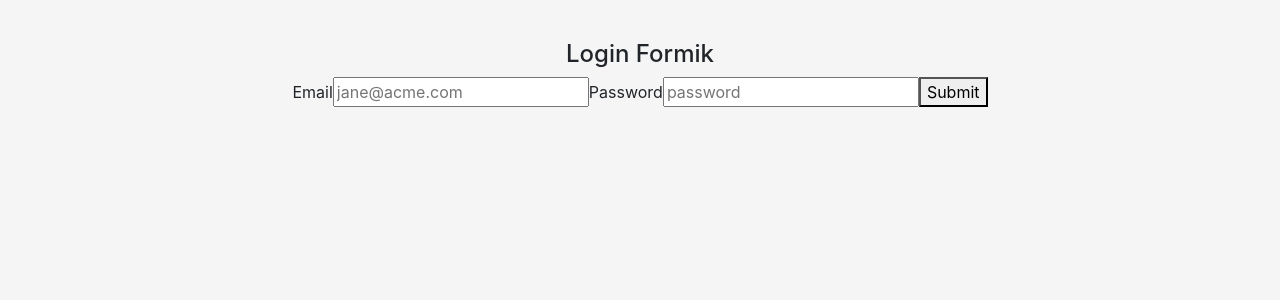
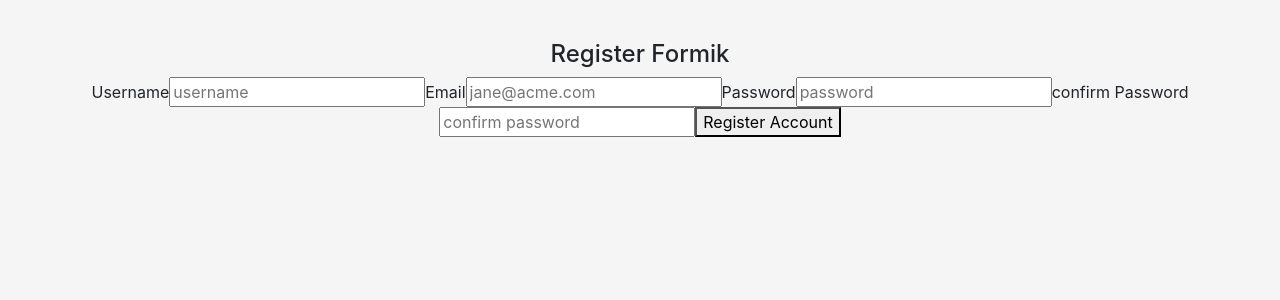
Before and after one commit to GianinaLC/my-app-22, a React (Create React App) app: page / in a window 1280 px wide. Shown: the top 300 px of the page. Built offline with nearby package versions, Linux system fonts and the light colour scheme.

Commit message:
register formik, clase user

```diff
--- a/src/App.js
+++ b/src/App.js
@@ -8,6 +8,7 @@
 import Ejemplo4 from './hooks/Ejemplo4';
 import Optionalrender from './components/pure/opcionalRender';
 import LoginFormik from './components/pure/forms/loginFormik';
+import RegisterFormik from './components/pure/forms/registerFormik';
 
 function App() {
   return (
@@ -25,7 +26,8 @@
       {/* ejemplos de renderizado condicional */}
       {/* <Optionalrender /> */}
       {/* ejemplo formik yup */}
-      <LoginFormik></LoginFormik>
+      {/* <LoginFormik></LoginFormik> */}
+      <RegisterFormik></RegisterFormik>
     </div>
   );
 }
--- /dev/null
+++ b/src/components/pure/forms/registerFormik.jsx
@@ -0,0 +1,147 @@
+//models
+import { User } from '../../../models/user.class';
+import { ROLES } from '../../../models/roles.enum';
+
+import { Formik, Field, Form, ErrorMessage } from 'formik';
+import * as Yup from 'yup';
+
+const RegisterFormik = () => {
+    let user = new User();
+
+    const initialValues = {
+        username: '',
+        email: '',
+        password: '',
+        confirm: '',//to confirm password
+        role: ROLES.USER //por defecto
+    }
+
+    const registerSchema = Yup.object().shape(
+        {
+            username: Yup.string()
+                .min(6, 'username muy corto')
+                .max(12, 'username muy largo')
+                .required('username es requerido'),
+
+            email: Yup.string()
+                .email('Invalid email format')
+                .required('Email is required'),
+
+            role: Yup.string()
+                .oneOf([ROLES.USER, ROLES.ADMIN], 'Debes elegir un rol de usuario')
+                .required('Role is required'),
+
+            password: Yup.string()
+                .min(8, 'password muy corta')
+                .required('password is required'),
+                //.matches(``)//expresion regular
+            //la confirmacion debe ser igual a la Pass
+            confirm: Yup.string()
+                .when('password', {
+                    //si el valor de pass es mayor a 0
+                    is: value => (value && value.length > 0 ? true : false),
+                    //entonces verificar que sea uno de la lista
+                    then: Yup.string().oneOf(
+                        //que coincida con pass
+                        [Yup.ref('password')],
+                        'Password debe coincidir')
+                })
+                .required('Confirma password')
+        }
+    )
+
+    const submit = (values) => {
+        alert('register user')
+    }
+
+    return (
+        <div>
+            <h4>Register Formik</h4>
+            <Formik
+                initialValues={initialValues}
+                // *** Yup validacion esquema
+                validationSchema={registerSchema}
+                // *** evento onSubmit
+                onSubmit={async (values) => {
+                    await new Promise((r) => setTimeout(r, 1000));
+                    alert(JSON.stringify(values, null, 2));
+                }}
+            >
+
+                {({ values,
+                    touched,
+                    errors,
+                    isSubmitting,
+                    handleChange,
+                    handleBlur,
+                    handleSubmit }) => (
+                    <Form>
+                        <label htmlFor="username">Username</label>
+                        <Field
+                        id="username"
+                        name="username"
+                        placeholder="username"
+                        type='text'
+                        />
+                        {errors.username && touched.username &&
+                            (
+                                <ErrorMessage name="username" component='div' />
+                            )
+                        }
+
+                        <label htmlFor="email">Email</label>
+                        <Field
+                        id="email"
+                        name="email"
+                        placeholder="jane@acme.com"
+                        type="email"
+                        />
+
+                        {errors.email && touched.email &&
+                            (
+                                <ErrorMessage name="email" component='div' />
+                            )
+                        }
+
+                        <label htmlFor="password">Password</label>
+                        <Field
+                        id="password"
+                        name="password"
+                        placeholder="password"
+                        type="password"
+                        />
+
+                        {errors.password && touched.password &&
+                            (
+                                <ErrorMessage name="password" component='div' />
+                            )
+                        }
+
+                        <label htmlFor="confirm">confirm Password</label>
+                        <Field
+                        id="confirm"
+                        name="confirm"
+                        placeholder="confirm password"
+                        type="password"
+                        />
+
+                        {errors.confirm && touched.confirm &&
+                            (
+                                <ErrorMessage name="confirm" component='div' />
+                            )
+                        }
+
+                        <button type="submit">Register Account</button>
+
+                        {isSubmitting ? (<p>Login your credentials... </p>) : null }
+
+                    </Form>
+                    )
+                }
+
+            </Formik>
+        </div>
+    )
+}
+
+export default RegisterFormik;
--- /dev/null
+++ b/src/models/roles.enum.js
@@ -0,0 +1,4 @@
+export const ROLES = {
+    USER: 'user',
+    ADMIN: 'admin'
+}
--- /dev/null
+++ b/src/models/user.class.js
@@ -0,0 +1,15 @@
+import { ROLES } from './roles.enum'
+
+export class User {
+    usename = '';
+    email = '';
+    password = '';
+    role = ROLES.USER;
+
+    constructor(username, email, password, role) {
+        this.username = username
+        this.email = email
+        this.password = password
+        this.role = role
+    }
+}
```
